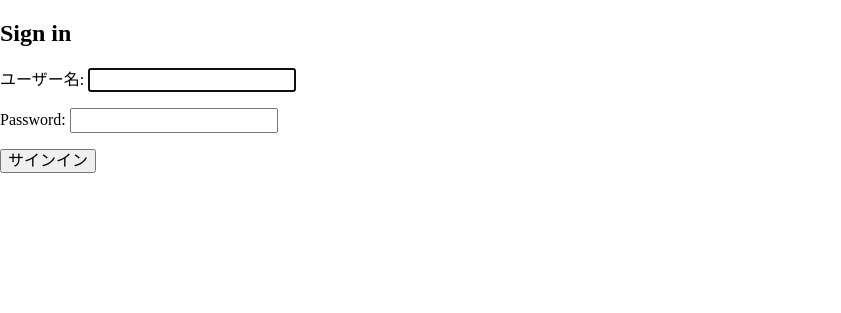
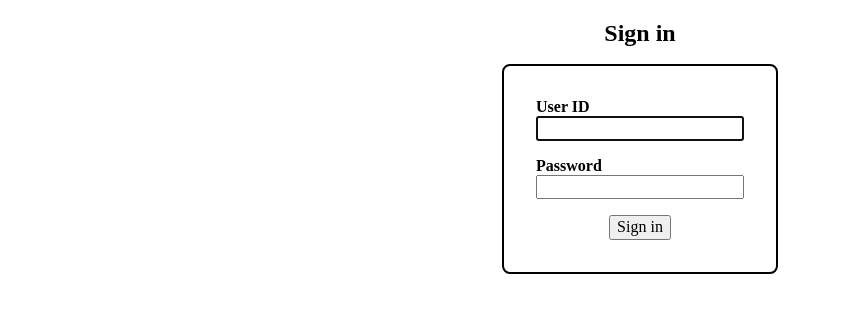
Before and after one commit to ravoratory/pgctf, a Django app: page /signin/ in a window 1280 px wide. Shown: the part 50-363 px from the top of the page, without its empty margins (0-841 px from the left). Run offline with Django 3.2, Linux system fonts and the light colour scheme; style sheets or scripts are compiled from the project's sources; some libraries are stand-ins or nearby versions.

Commit message:
Modify signin page

```diff
--- /dev/null
+++ b/app/static/users/signin.css
@@ -0,0 +1,3 @@
+main{max-width:1000px;margin-right:auto;margin-left:auto;justify-content:center}main h2{text-align:center;margin-bottom:0}main form{display:flex;justify-content:center}main form ul{border:2px solid black;border-radius:.5rem;padding:2rem}main form ul li{list-style:none}main form ul li div{margin-bottom:1rem}main form ul li div label{font-weight:bold}main form ul li .signin-error{text-align:center}main form ul .submit-button{display:flex;justify-content:center;margin-top:.5rem}
+
+/*# sourceMappingURL=signin.css.map */
--- /dev/null
+++ b/app/users/static/users/signin.scss
@@ -0,0 +1,42 @@
+main {
+    max-width: 1000px;
+    margin-right: auto;
+    margin-left: auto;
+    justify-content: center;
+    h2 {
+        text-align: center;
+        margin-bottom: 0;
+    }
+
+    form {
+        display: flex;
+        justify-content: center;
+
+        ul {
+            border: 2px solid black;
+            border-radius: .5rem;
+            padding: 2rem;
+            li {
+                list-style: none;
+
+                div {
+                    margin-bottom: 1rem;
+
+                    label {
+                        font-weight: bold;
+                    }
+                }
+
+                .signin-error {
+                    text-align: center;
+                }
+            }
+
+            .submit-button {
+                display: flex;
+                justify-content: center;
+                margin-top: .5rem;
+            }
+        }
+    }
+}
--- a/app/users/templates/users/signin.html
+++ b/app/users/templates/users/signin.html
@@ -1,15 +1,43 @@
 {% extends 'base.html' %}
-{% load static %}
+{% load sass_tags %}
 
-{% block title %}
-Sign in
-{% endblock %}
+{% block title %}Sign in{% endblock %}
 
 {% block content %}
+<link rel="stylesheet" type="text/css" href="{% sass_src 'users/signin.scss' %}">
+
+<main>
     <h2>Sign in</h2>
     <form method="post">
         {% csrf_token %}
-        {{ form.as_p }}
-        <button type="submit">サインイン</button>
+        <ul>
+            <li>
+                {% if form.errors %}
+                <div class="signin-error">Invalid ID or Password</div>
+                {% endif %}
+            </li>
+            <li>
+                <div>
+                    <label>User ID</label><br>
+                    {{ form.username }}<br>
+                    {% for error in form.username.errors %}
+                    <p>{{ error }}</p>
+                    {% endfor %}
+                </div>
+            </li>
+            <li>
+                <div>
+                    <label>Password</label><br>
+                    {{ form.password }}<br>
+                    {% for error in form.password.errors %}
+                    <p>{{ error }}</p>
+                    {% endfor %}
+                </div>
+            </li>
+            <li class="submit-button">
+                <button>Sign in</button>
+            </li>
+        </ul>
     </form>
+</main>
 {% endblock %}
```
Also changed, not shown: 1 other file.
